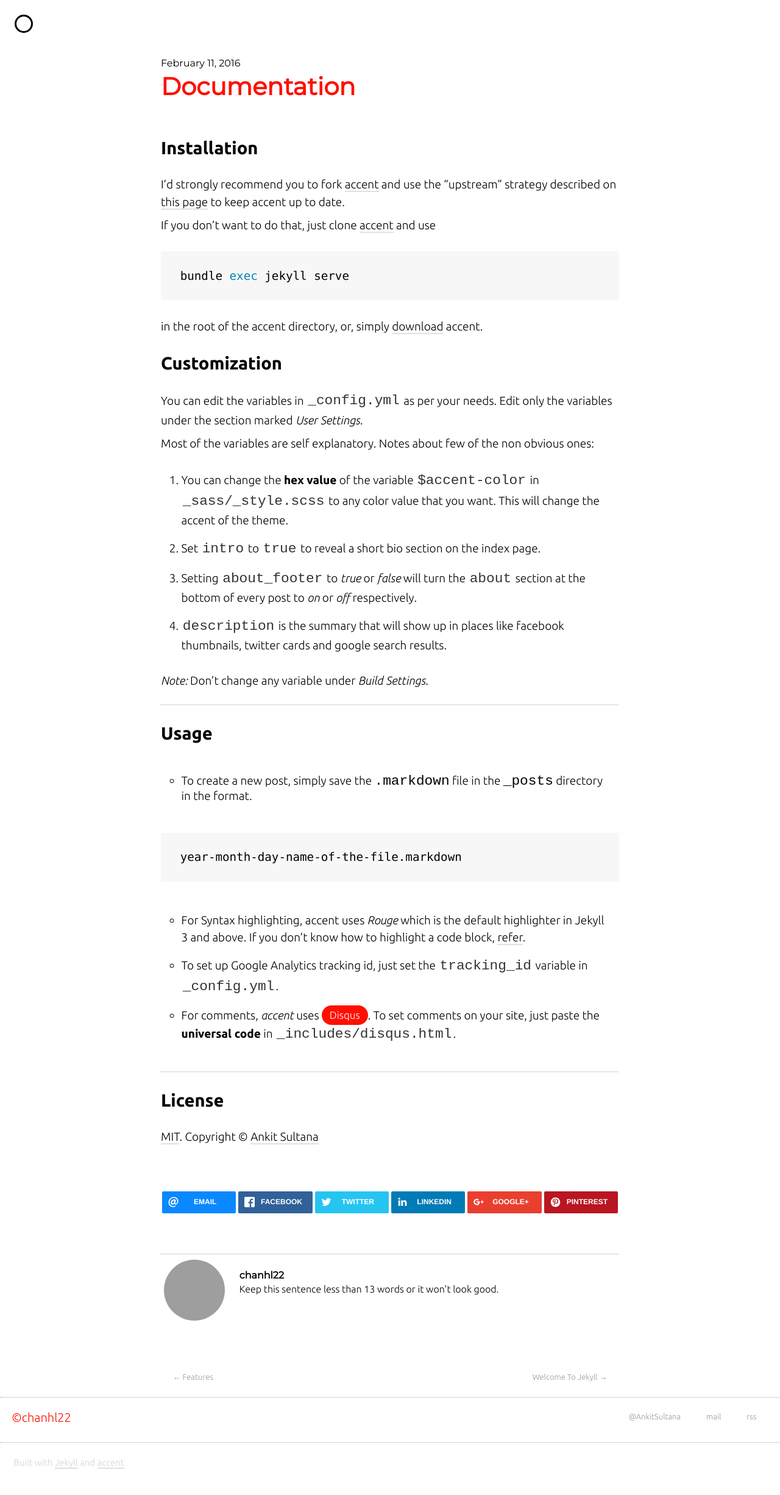
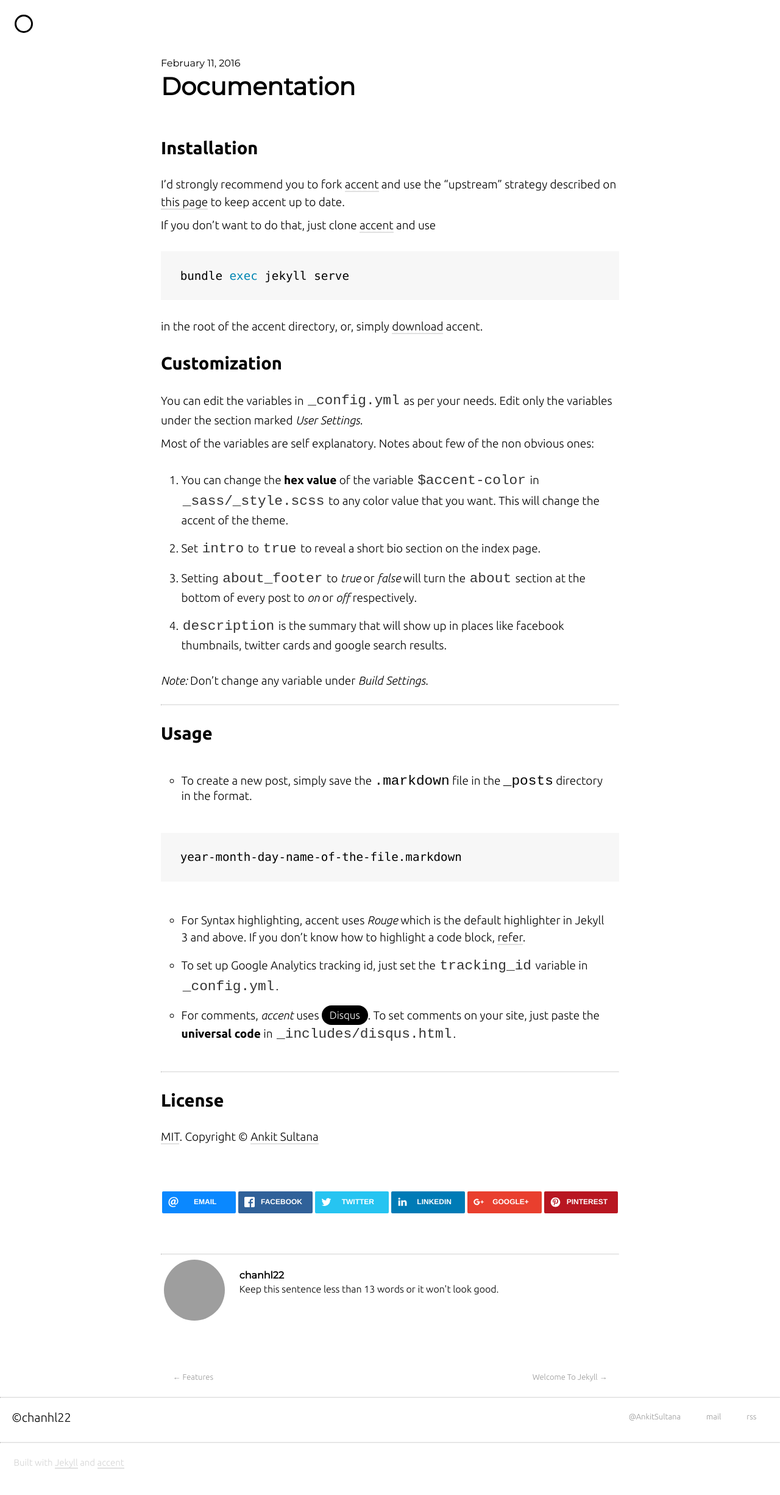
Before and after one commit to chanhl22/chanhl22.github.io, a Jekyll site: the page built from _posts/2016-02-11-documentation.markdown, in a window 1280 px wide. Shown: the whole page at 61% size. Built offline with Jekyll 4.4.1, drawn with Linux system fonts in a browser that asks for light colours; nearby versions of some CDN libraries; comment, search, counter and statistics services are not loaded; grey boxes are pictures that could not be loaded.

Commit message:
accent-color: black

```diff
--- a/_sass/_vars.scss
+++ b/_sass/_vars.scss
@@ -19,7 +19,7 @@ $footer-size: 230px;
 $about-image-size: 100px;
 
 // Colors
-$accent-color: #ff0f00;//#2358D1;
+$accent-color: black;//#ff0f00;//#2358D1;
 $underline-color: #E1E1E1;
 $light-color: #D4D4D4;
 $medium-gray-color: #999;
```
